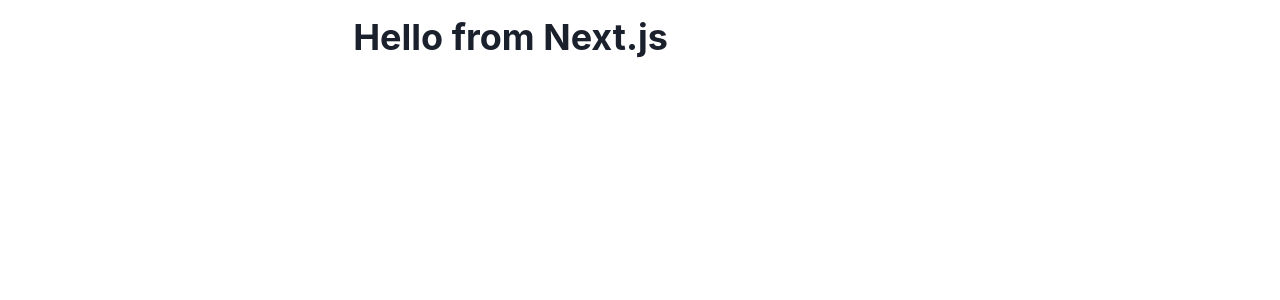
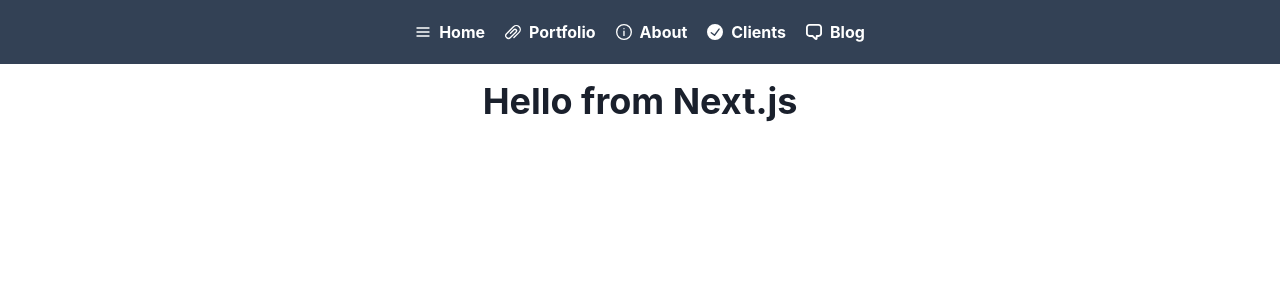
Before and after one commit to d-alanis98/nextjs-react-complete-guide, a Next.js app: page / in a window 1280 px wide. Shown: the top 300 px of the page. Built offline with nearby package versions, Linux system fonts and the light colour scheme.

Commit message:
Navigation with Link and base layout

```diff
--- /dev/null
+++ b/components/navigation/AppNavigationBar.tsx
@@ -0,0 +1,64 @@
+import Link from 'next/link';
+import { List, ListIcon, ListItem } from '@chakra-ui/react';
+import {
+    ChatIcon,
+    HamburgerIcon,
+    AttachmentIcon,
+    CheckCircleIcon,
+    InfoOutlineIcon
+} from '@chakra-ui/icons';
+
+
+const NavigationLinks = [
+    {
+        id: 0,
+        label: 'Home',
+        href: '/',
+        icon: HamburgerIcon
+    },
+    {
+        id: 1,
+        label: 'Portfolio',
+        href: '/portfolio',
+        icon: AttachmentIcon
+    },
+    {
+        id: 2,
+        label: 'About',
+        href: '/about',
+        icon: InfoOutlineIcon
+    },
+    {
+        id: 3,
+        label: 'Clients',
+        href: '/clients',
+        icon: CheckCircleIcon
+    },
+    {
+        id: 4,
+        label: 'Blog',
+        href: '/blog/match-all',
+        icon: ChatIcon
+    }
+];
+
+export const AppNavigationBar: React.FC = () => (
+    <nav className='p-5 bg-slate-700 text-white font-bold'>
+        <List className='flex flex-row items-center justify-center' gap='1.25rem'>
+            {
+                NavigationLinks.map(navigationLink => (
+                    <ListItem
+                        key = { navigationLink.id }
+                    >
+                        <Link href={ navigationLink.href } className='flex items-center justify-start'>
+                            <ListIcon
+                                as = { navigationLink.icon }
+                            />
+                            { navigationLink.label }
+                        </Link>
+                    </ListItem>
+                ))
+            }
+        </List>
+    </nav>
+);
--- /dev/null
+++ b/layout/base/BaseLayout.tsx
@@ -0,0 +1,14 @@
+// Components
+import { AppNavigationBar } from '../../components/navigation/AppNavigationBar';
+
+
+type BaseLayoutProps = {
+    children: React.ReactNode
+};
+
+export const BaseLayout: React.FC<BaseLayoutProps> = ({ children }) => (
+    <>
+        <AppNavigationBar />
+        { children }
+    </>
+);
--- a/package.json
+++ b/package.json
@@ -9,6 +9,7 @@
     "lint": "next lint"
   },
   "dependencies": {
+    "@chakra-ui/icons": "^2.0.14",
     "@chakra-ui/react": "^2.4.4",
     "@emotion/react": "^11.10.5",
     "@emotion/styled": "^11.10.5",
--- a/pages/about/index.tsx
+++ b/pages/about/index.tsx
@@ -1,10 +1,14 @@
 
 import { Container, Heading } from '@chakra-ui/react';
+// Layout
+import { BaseLayout } from '../../layout/base/BaseLayout';
 
 const About: React.FC = () => (
-    <Container className='pt-5 pb-3'>
-        <Heading className='text-blue-500'>About section</Heading>
-    </Container>
+    <BaseLayout>
+        <Container padding='4'>
+            <Heading textAlign='center' className='text-blue-500'>About section</Heading>
+        </Container>
+    </BaseLayout>
 );
 
 export default About;
--- a/pages/blog/[...slug].tsx
+++ b/pages/blog/[...slug].tsx
@@ -1,14 +1,20 @@
 import { useRouter } from 'next/router';
 import { Container, Heading } from '@chakra-ui/react';
+// Layout
+import { BaseLayout } from '../../layout/base/BaseLayout';
 
 
 const BlogEntry: React.FC = () => {
     const { query: { slug } } = useRouter();
 
+    console.log(slug);
+
     return (
-        <Container>
-            <Heading className='p-4'>Blog post { (slug as Array<any>)[0] }</Heading>
-        </Container>
+        <BaseLayout>
+            <Container padding='4'>
+                <Heading textAlign='center'>Blog post</Heading>
+            </Container>
+        </BaseLayout>
     );
 };
 
--- a/pages/clients/[clientId]/index.tsx
+++ b/pages/clients/[clientId]/index.tsx
@@ -1,14 +1,18 @@
 import { useRouter } from 'next/router';
 import { Container, Heading } from '@chakra-ui/react';
+// Layout
+import { BaseLayout } from '../../../layout/base/BaseLayout';
 
 
 const ClientDetails: React.FC = () => {
     const { query: { clientId } } = useRouter();
 
     return (
-        <Container className='p-4'>
-            <Heading>Client { clientId }</Heading>
-        </Container>
+        <BaseLayout>
+            <Container padding='4'>
+                <Heading textAlign='center'>Client { clientId }</Heading>
+            </Container>
+        </BaseLayout>
 
     );
 };
--- a/pages/clients/[clientId]/projects/[projectId]/index.tsx
+++ b/pages/clients/[clientId]/projects/[projectId]/index.tsx
@@ -1,14 +1,18 @@
 import { useRouter } from 'next/router';
 import { Container, Heading } from '@chakra-ui/react';
+// Layout
+import { BaseLayout } from '../../../../../layout/base/BaseLayout';
 
 
 const ProjectDetails: React.FC = () => {
     const { query: { projectId } } = useRouter();
 
     return (
-        <Container className='p-4'>
-            <Heading>Project { projectId }</Heading>
-        </Container>
+        <BaseLayout>
+            <Container padding='4'>
+                <Heading textAlign='center'>Project { projectId }</Heading>
+            </Container>
+        </BaseLayout>
     );
 };
 
--- a/pages/clients/[clientId]/projects/index.tsx
+++ b/pages/clients/[clientId]/projects/index.tsx
@@ -1,14 +1,18 @@
 import { useRouter } from 'next/router';
 import { Container, Heading } from '@chakra-ui/react';
+// Layout
+import { BaseLayout } from '../../../../layout/base/BaseLayout';
 
 
 const ProjectsList: React.FC = () => {
     const { query: { clientId } } = useRouter();
 
     return (
-        <Container className='p-4'>
-            <Heading>Projects list of { clientId }</Heading>
-        </Container>
+        <BaseLayout>
+            <Container className='p-4'>
+                <Heading textAlign='center'>Projects list of { clientId }</Heading>
+            </Container>
+        </BaseLayout>
 
     );
 };
--- a/pages/clients/index.tsx
+++ b/pages/clients/index.tsx
@@ -1,10 +1,13 @@
 import { Container, Heading } from '@chakra-ui/react';
-
+// Layout
+import { BaseLayout } from '../../layout/base/BaseLayout';
 
 const ClientsPage: React.FC = () => (
-    <Container className='p-4'>
-        <Heading>Clients section</Heading>
-    </Container>
+    <BaseLayout>
+        <Container className='p-4'>
+            <Heading textAlign='center'>Clients section</Heading>
+        </Container>
+    </BaseLayout>
 );
 
 export default ClientsPage;
--- a/pages/index.tsx
+++ b/pages/index.tsx
@@ -1,10 +1,13 @@
 import { Container, Heading } from '@chakra-ui/react';
-
+// Layout
+import { BaseLayout } from '../layout/base/BaseLayout';
 
 const Home: React.FC = () => (
-    <Container className='p-4'>
-        <Heading>Hello from Next.js</Heading>
-    </Container>
+    <BaseLayout>
+        <Container className='p-4'>
+            <Heading textAlign='center'>Hello from Next.js</Heading>
+        </Container>
+    </BaseLayout>
 );
 
 export default Home;
--- a/pages/portfolio/[portfolioId].tsx
+++ b/pages/portfolio/[portfolioId].tsx
@@ -1,14 +1,18 @@
 import { useRouter } from 'next/router';
 import { Container, Heading } from '@chakra-ui/react';
+// Layout
+import { BaseLayout } from '../../layout/base/BaseLayout';
 
 
 const PortfolioItem: React.FC = () => {
     const { query: { portfolioId } } = useRouter();
 
     return (
-        <Container className='p-4'>
-            <Heading>Portfolio { portfolioId }</Heading>
-        </Container>
+        <BaseLayout>
+            <Container className='p-4'>
+                <Heading textAlign='center'>Portfolio { portfolioId }</Heading>
+            </Container>
+        </BaseLayout>
     );
 };
 
--- a/pages/portfolio/index.tsx
+++ b/pages/portfolio/index.tsx
@@ -1,12 +1,14 @@
 import { Container, Heading } from '@chakra-ui/react';
+// Layout
+import { BaseLayout } from '../../layout/base/BaseLayout';
 
 
 const Portfolio: React.FC = () => (
-    <Container className='p-3'>
-        <Heading>
-            Portfolio section
-        </Heading>
-    </Container>
+    <BaseLayout>
+        <Container padding='4'>
+            <Heading textAlign='center'>Portfolio section</Heading>
+        </Container>
+    </BaseLayout>
 );
 
 export default Portfolio;
```
Also changed, not shown: 1 other file (tests, documents, lock files or other folders).
